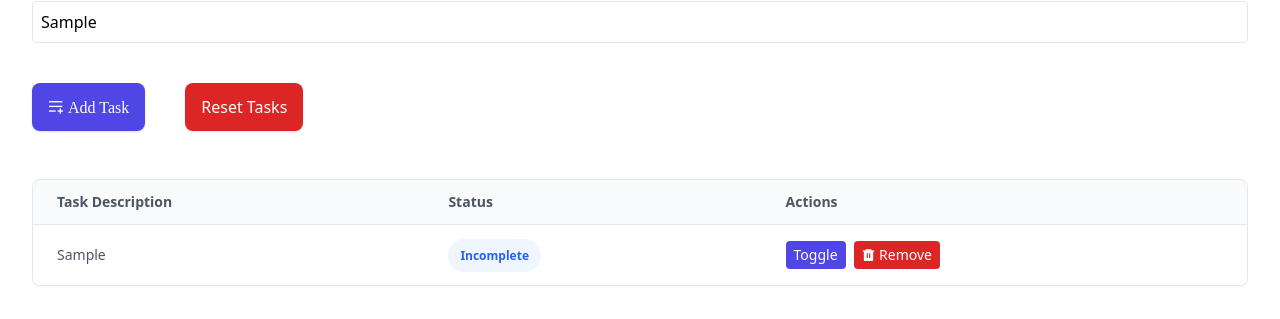
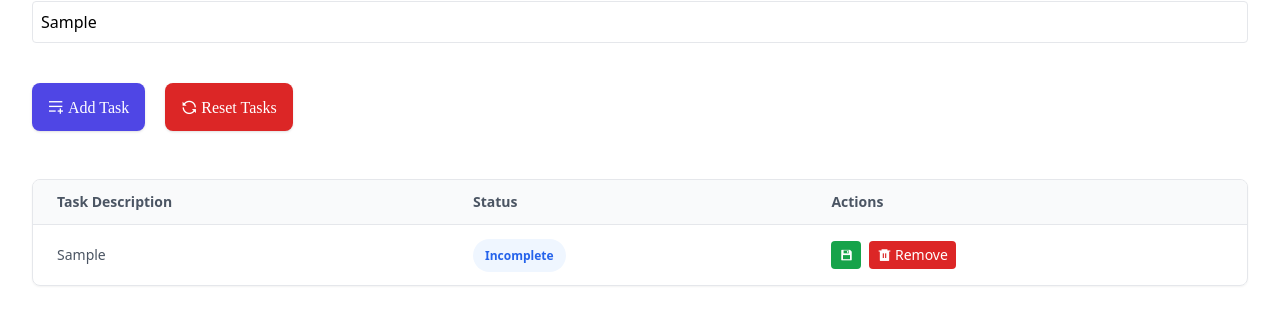
Before and after one commit to wassimrahali/react-concepts, a React (Vite) app: page / in a window 1280 px wide. Both pictures are taken after typing "Sample" into the empty fields and a click on the button "Add Task". Shown: the part 209-528 px from the top of the page. Built offline with nearby package versions, Linux system fonts and the light colour scheme.

Commit message:
use Reducer app

```diff
--- a/src/ReducerTaskManager.tsx
+++ b/src/ReducerTaskManager.tsx
@@ -81,7 +81,7 @@ function TaskManagerTable() {
           className="border p-2 rounded w-full"
         />
         {state.error && <div className="text-red-500 mt-2">{state.error}</div>}
-        <div className="space-x-10 space-y-10">
+        <div className="space-x-5 space-y-10">
           <button
             onClick={() => {
               const input = (
@@ -98,7 +98,8 @@ function TaskManagerTable() {
             onClick={() => dispatch({ type: "resetTask" })}
             className="block py-3 px-4 font-medium text-center text-white bg-red-600 hover:bg-green-500 active:bg--700 active:shadow-none rounded-lg shadow md:inline"
           >
-            Reset Tasks
+            <i className="ri-loop-left-fill">  Reset Tasks
+            </i>
           </button>
         </div>
       </div>
@@ -138,9 +139,9 @@ function TaskManagerTable() {
                           payload: task.id,
                         })
                       }
-                      className="bg-indigo-600 text-white py-1 px-2 rounded mr-2"
+                      className="bg-green-600 text-white py-1 px-2 rounded mr-2"
                     >
-                      Toggle
+                      <i className="ri-save-3-fill"></i>
                     </button>
                     <button
                       onClick={() =>
```
